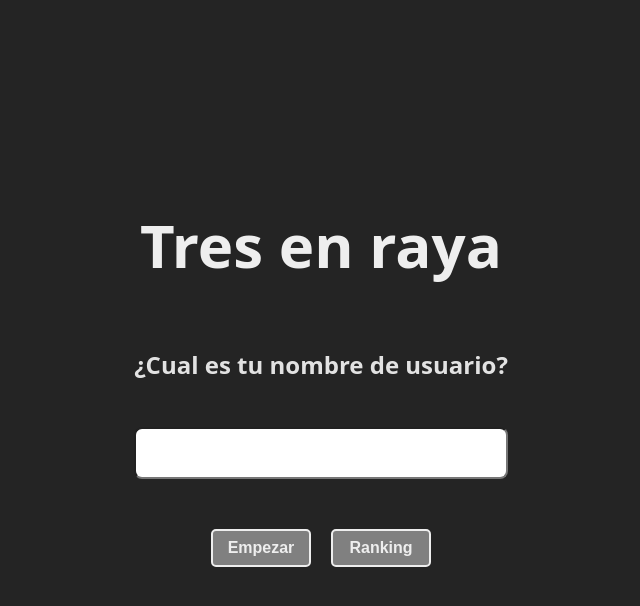
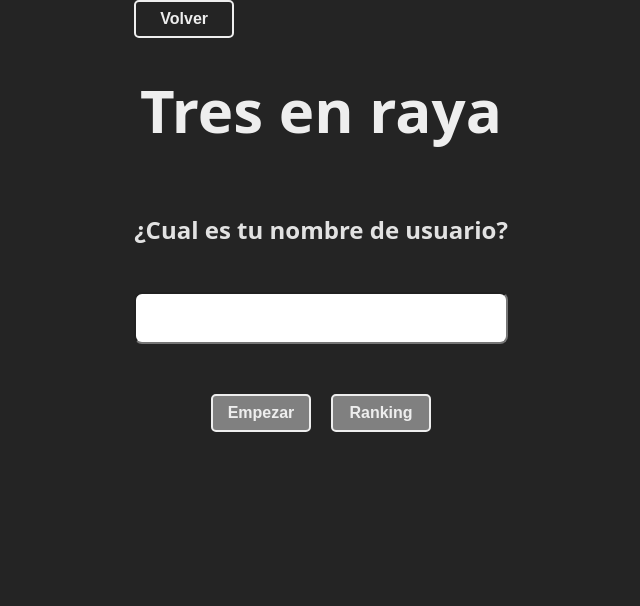
Before and after one commit to Lopez10/tres-en-raya, a React (Vite) app: page / in a window 1280 px wide. Shown: the top 606 px of the page, without its empty margins (319-959 px from the left). Built offline with nearby package versions, Linux system fonts and the light colour scheme.

Commit message:
Modify styles

```diff
--- a/src/App.css
+++ b/src/App.css
@@ -1,9 +1,6 @@
 #root {
   max-width: 1280px;
   margin: 0 auto;
-  display: flex;
-  text-align: center;
-  align-items: center;
 }
 
 .logo {
--- a/src/App.tsx
+++ b/src/App.tsx
@@ -1,18 +1,22 @@
 import { Route, Routes } from 'react-router-dom'
 import './App.css'
 import { UsernameForm } from './pages/UsernameForm'
-import { Ranking } from './components/Ranking'
+import { Ranking } from './pages/Ranking'
 import { Game } from './pages/Game'
+import { BackButton } from './components/BackButton'
 
 function App() {
   return (
     <main className='board'>
+      <BackButton />
+      <div className='content'>
         <h1 className='title'>Tres en raya</h1>
         <Routes>
           <Route path='/' element={<UsernameForm />} />
           <Route path='/ranking' element={<Ranking />} />
           <Route path='/game' element={<Game />} />
         </Routes>
+      </div>
     </main>
   )
 }
--- a/src/index.css
+++ b/src/index.css
@@ -35,10 +35,17 @@ body {
   padding-bottom: 80px;
 }
 
+.content{
+  display: flex;
+  flex-direction: column;
+  justify-content: center;
+  align-items: center;
+  text-align: center;
+  margin: 60px auto;
+}
+
 .board {
   width: fit-content;
-  margin: 40px auto;
-  text-align: center;
 }
 
 .board h1 {
```
Lines whose indentation alone changed are shown as unchanged.
